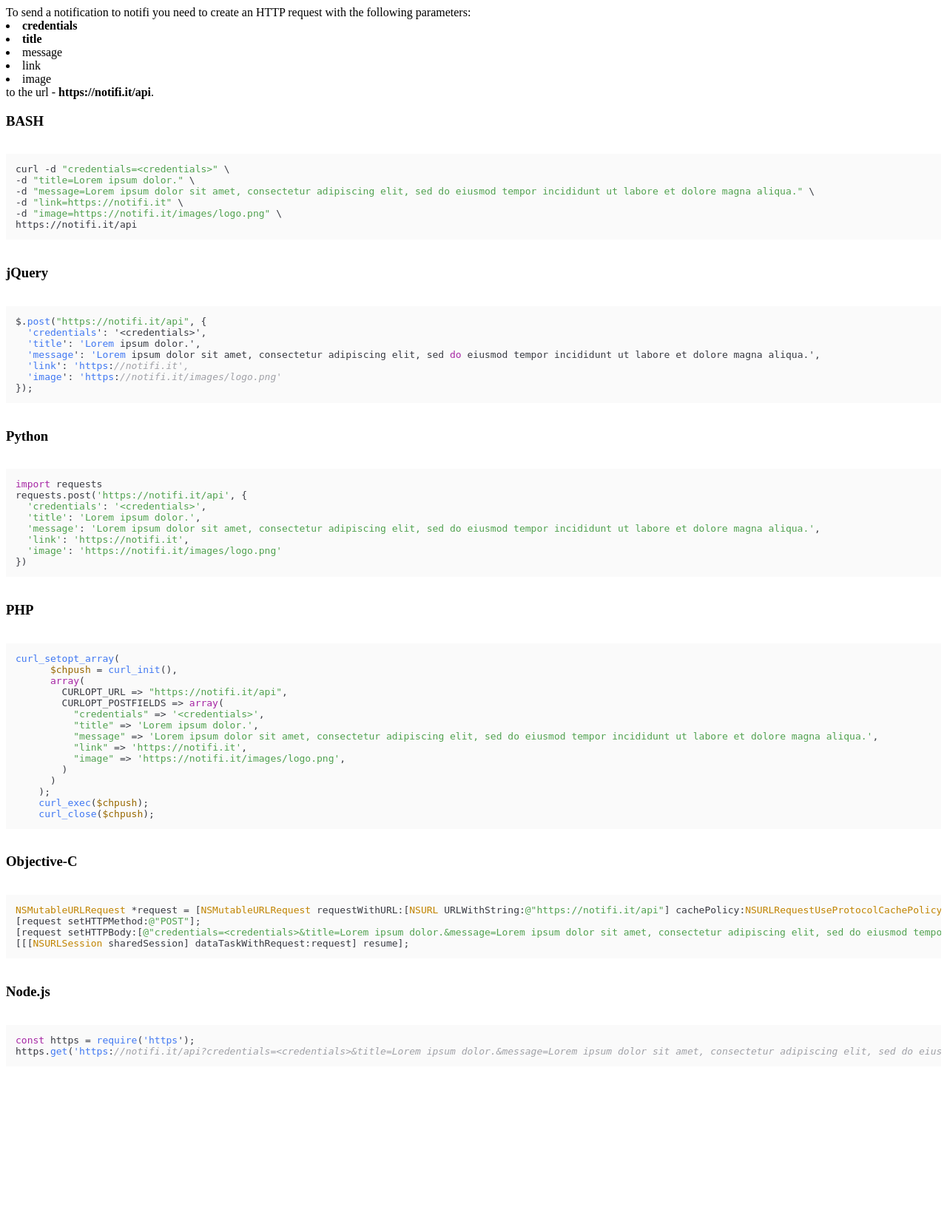
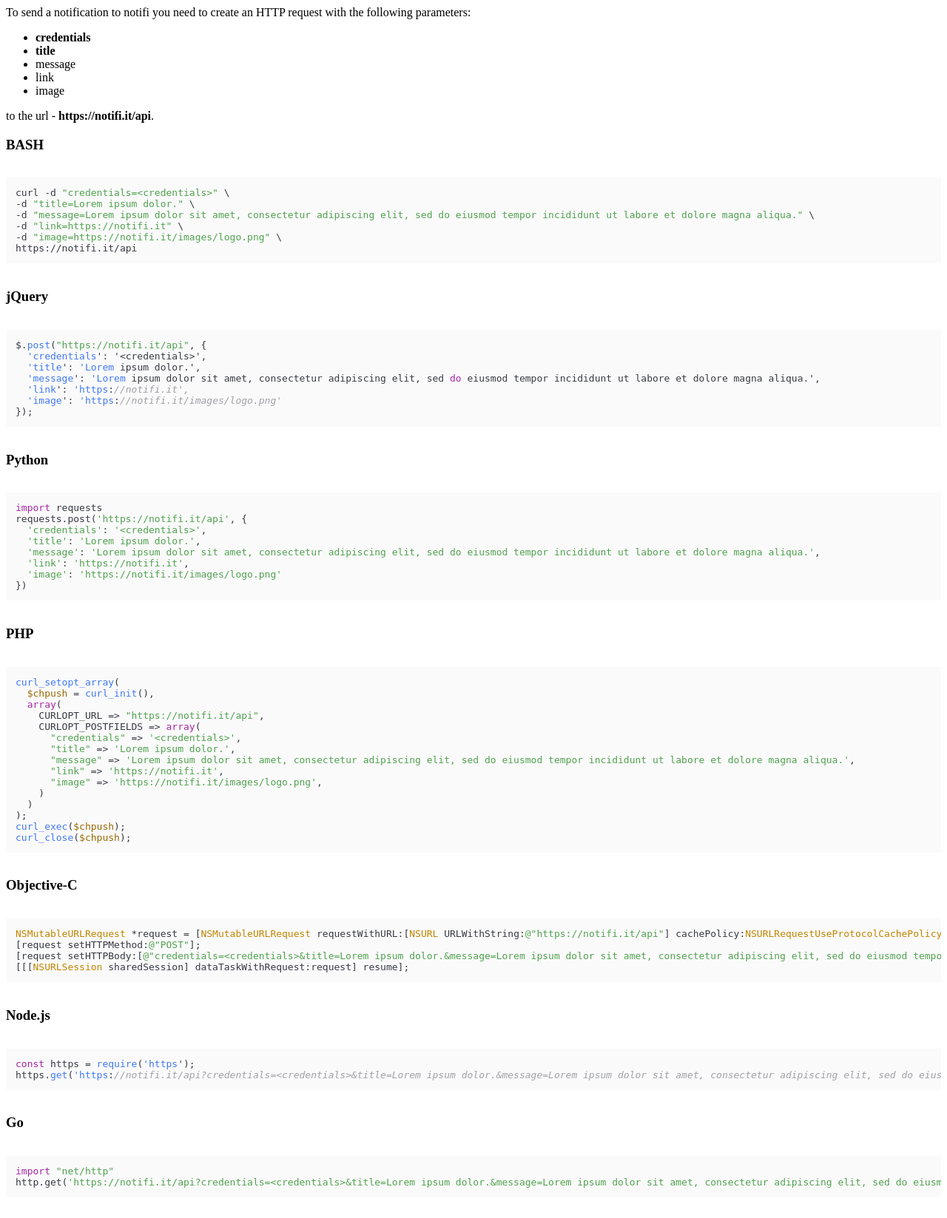
Before and after one commit to maxisme/notifi.it, a PHP site: page /pages/how-to.php in a window 1280 px wide. Shown: the whole page at 74% size. Before the commit the page ends 1429 px from the top, so only its background shows below. Run offline with PHP 8.4, Linux system fonts and the light colour scheme; some libraries are stand-ins or nearby versions.

Commit message:
add subproject

```diff
--- a/config.yaml
+++ b/config.yaml
@@ -8,7 +8,7 @@ meta:
   description: Send simple push notifications to your Mac using HTTP.
 app:
   version:
-    num: 0.08
+    num: 0.09
     description: >
-      <h1>Remove configs from info.plist</h1>
+      <h1>Add notification sound</h1>
   dmg: notifi.dmg
--- a/public_html/pages/how-to.php
+++ b/public_html/pages/how-to.php
@@ -17,61 +17,63 @@ $image = "https://notifi.it/images/logo.png";
 ?>
 
 To send a notification to notifi you need to create an HTTP request with the following parameters:
+<ul>
     <li><span><strong>credentials</strong></span></li>
     <li><span><strong>title</strong></span></li>
     <li><span>message</span></li>
     <li><span>link</span></li>
     <li><span>image</span></li>
-to the url - <strong><?php echo $url?></strong>.
+</ul>
+to the url - <strong><?php echo $url ?></strong>.
 
 <h3>BASH</h3>
 <pre>
-    <code class="bash">curl -d "credentials=<?php echo $credentials?>" \
--d "title=<?php echo $title?>" \
--d "message=<?php echo $message?>" \
--d "link=<?php echo $link?>" \
--d "image=<?php echo $image?>" \
-<?php echo $url?>
+    <code class="bash">curl -d "credentials=<?php echo $credentials ?>" \
+-d "title=<?php echo $title ?>" \
+-d "message=<?php echo $message ?>" \
+-d "link=<?php echo $link ?>" \
+-d "image=<?php echo $image ?>" \
+<?php echo $url ?>
 </code>
 </pre>
 
 <h3>jQuery</h3>
 <pre>
-    <code class="jquery">$.post("<?php echo $url?>", {
+    <code class="jquery">$.post("<?php echo $url ?>", {
+  'credentials': '<?php echo $credentials ?>',
+  'title': '<?php echo $title ?>',
+  'message': '<?php echo $message ?>',
+  'link': '<?php echo $link ?>',
+  'image': '<?php echo $image ?>'
+});</code>
+</pre>
+<?php if (!empty($_GET['c'])) { ?>
+    <!-- credentials been passed to url -->
+    <script>
+		function runJquery() {
+			$.post("<?php echo $url?>", {
 				'credentials': '<?php echo $credentials?>',
 				'title': '<?php echo $title?>',
 				'message': '<?php echo $message?>',
 				'link': '<?php echo $link?>',
 				'image': '<?php echo $image?>'
-});</code>
-</pre>
-<?php if(!empty($_GET['c'])) { ?>
-    <!-- credentials been passed to url -->
-    <script>
-		function runJquery(){
-			$.post( "<?php echo $url?>", {
-				'credentials': '<?php echo $credentials?>',
-				'title': '<?php echo $title?>',
-				'message': '<?php echo $message?>',
-				'link': '<?php echo $link?>',
-				'image': '<?php echo $image?>'
-			}, function(data){
-			    if(data) alert(data);
+			}, function (data) {
+				if (data) alert(data);
 			});
 		}
     </script>
-    <i><a class="strong" href="#" onclick="runJquery()">Test jQuery</a></i>
+    <i><a class="strong btn" href="#" onclick="runJquery()">Test</a></i>
 <?php } ?>
 
 <h3>Python</h3>
 <pre>
     <code class="python">import requests
-requests.post('<?php echo $url?>', {
-  'credentials': '<?php echo $credentials?>',
-  'title': '<?php echo $title?>',
-  'message': '<?php echo $message?>',
-  'link': '<?php echo $link?>',
-  'image': '<?php echo $image?>'
+requests.post('<?php echo $url ?>', {
+  'credentials': '<?php echo $credentials ?>',
+  'title': '<?php echo $title ?>',
+  'message': '<?php echo $message ?>',
+  'link': '<?php echo $link ?>',
+  'image': '<?php echo $image ?>'
 })</code>
 </pre>
 
@@ -82,11 +84,11 @@ requests.post('<?php echo $url?>', {
   array(
     CURLOPT_URL => "<?php echo $url?>",
     CURLOPT_POSTFIELDS => array(
-          "credentials" => '<?php echo $credentials?>',
-          "title" => '<?php echo $title?>',
-          "message" => '<?php echo $message?>',
-          "link" => '<?php echo $link?>',
-          "image" => '<?php echo $image?>',
+      "credentials" => '<?php echo $credentials ?>',
+      "title" => '<?php echo $title ?>',
+      "message" => '<?php echo $message ?>',
+      "link" => '<?php echo $link ?>',
+      "image" => '<?php echo $image ?>',
     )
   )
 );
@@ -96,14 +98,20 @@ requests.post('<?php echo $url?>', {
 
 <h3>Objective-C</h3>
 <pre>
-    <code class="objective-c">NSMutableURLRequest *request = [NSMutableURLRequest requestWithURL:[NSURL URLWithString:@"<?php echo $url?>"] cachePolicy:NSURLRequestUseProtocolCachePolicy timeoutInterval:5.0];
+    <code class="objective-c">NSMutableURLRequest *request = [NSMutableURLRequest requestWithURL:[NSURL URLWithString:@"<?php echo $url ?>"] cachePolicy:NSURLRequestUseProtocolCachePolicy timeoutInterval:5.0];
 [request setHTTPMethod:@"POST"];
-[request setHTTPBody:[@"credentials=<?php echo $credentials?>&title=<?php echo $title?>&message=<?php echo $message?>&link=<?php echo $link?>&image=<?php echo $image?>" dataUsingEncoding:NSUTF8StringEncoding]];
+[request setHTTPBody:[@"credentials=<?php echo $credentials ?>&title=<?php echo $title ?>&message=<?php echo $message ?>&link=<?php echo $link ?>&image=<?php echo $image ?>" dataUsingEncoding:NSUTF8StringEncoding]];
 [[[NSURLSession sharedSession] dataTaskWithRequest:request] resume];</code>
 </pre>
 
 <h3>Node.js</h3>
 <pre>
     <code class="nodejs">const https = require('https');
-https.get('https://notifi.it/api?credentials=<?php echo $credentials?>&title=<?php echo $title?>&message=<?php echo $message?>&link=<?php echo $link?>&image=<?php echo $image?>"');</code>
+https.get('https://notifi.it/api?credentials=<?php echo $credentials ?>&title=<?php echo $title ?>&message=<?php echo $message ?>&link=<?php echo $link ?>&image=<?php echo $image ?>"');</code>
 </pre>
+
+<h3>Go</h3>
+<pre>
+    <code class="go">import "net/http"
+http.get('https://notifi.it/api?credentials=<?php echo $credentials ?>&title=<?php echo $title ?>&message=<?php echo $message ?>&link=<?php echo $link ?>&image=<?php echo $image ?>"');</code>
+</pre>
```
Also changed, not shown: 2 other files. Lines whose indentation alone changed are shown as unchanged.
